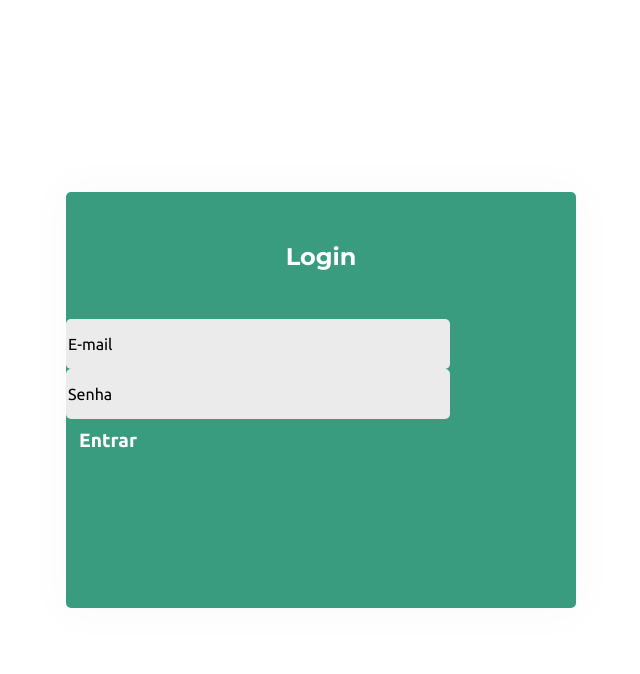
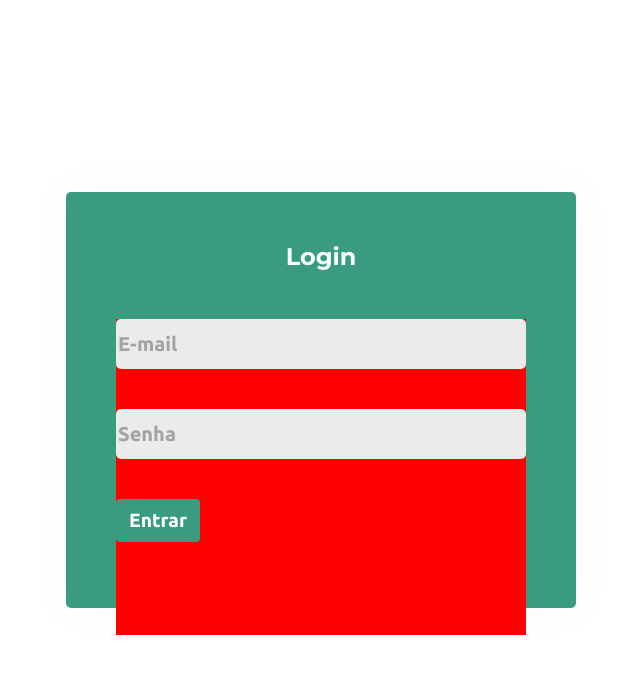
Before and after one commit to vinicioshurman/ANZEN, a PHP site: page /php/paginas/pg_login.html in a window 1280 px wide. Shown: the top 674 px of the page, without its empty margins (319-959 px from the left). Run offline with PHP 8.4, Linux system fonts and the light colour scheme.

Commit message:
2022-03-22

```diff
--- a/css/styles.css
+++ b/css/styles.css
@@ -72,6 +72,8 @@ line-height: 29px;
 }
 
 /* Pagina de login e cadastro */
+
+
 .boxLC{
   width: 510px;
   height: 416px;
@@ -88,13 +90,24 @@ line-height: 29px;
   text-align: center;
   font-family: "Montserrat", sans-serif;
   font-weight: 700;
-font-size: 24px;
-line-height: 29px;
+  font-size: 24px;
+  line-height: 29px;
+}
+
+.LC {
+  width: 410px;
+  height: 316px;
+  margin: auto;
+
+  background: red;
 }
 
 .input input{
-  margin: auto;
-  width: 384px;
+  color: #A3A3A3;
+  font-weight: 700;
+  font-size: 20px;
+  margin-bottom: 40px;
+  width: 100%;
   height: 50px;
   background: #EBEBEB;
   border: 0px;
--- a/php/paginas/pg_login.html
+++ b/php/paginas/pg_login.html
@@ -23,15 +23,16 @@
         <h1>
             Login
         </h1>
+            <div class="LC">
                 <form action="../logica/login.php" method="post">
-                <div class="input">
+                    <div class="input w-100">
                         <input type="text" id="email" name="email" value="E-mail"><br>
                         <input type="text" id="senha" name="senha" value="Senha"><br>
                     </div>
 
                     <input type="submit" value="Entrar" class="btn btnVerde"><br>
                 </form>
-
+            </div>
     </div>
 
 </body>
```
Lines whose indentation alone changed are shown as unchanged.
